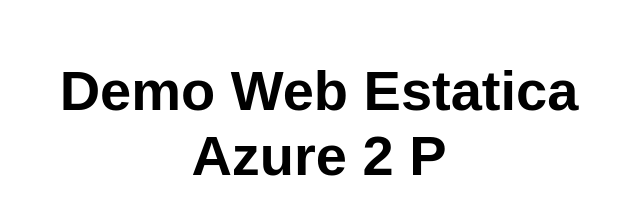
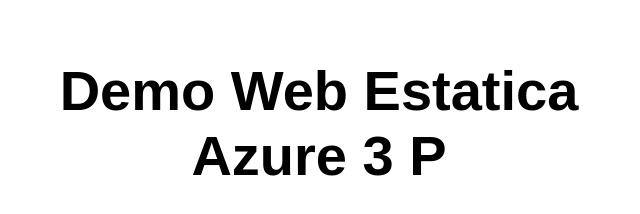
Before and after one commit to joel760604/app-joel, a website: page src/index.html in a window 1280 px wide. Shown: the full height of the page, 321-961 px from the left. Drawn offline with Linux system fonts and the light colour scheme.

Commit message:
//cambio de etiqueta 3

```diff
--- a/src/index.html
+++ b/src/index.html
@@ -10,7 +10,7 @@
 
 <body>
   <main>
-    <h1>Demo Web Estatica Azure 2 P</h1>
+    <h1>Demo Web Estatica Azure 3 P</h1>
   </main>
 </body>
 
```
